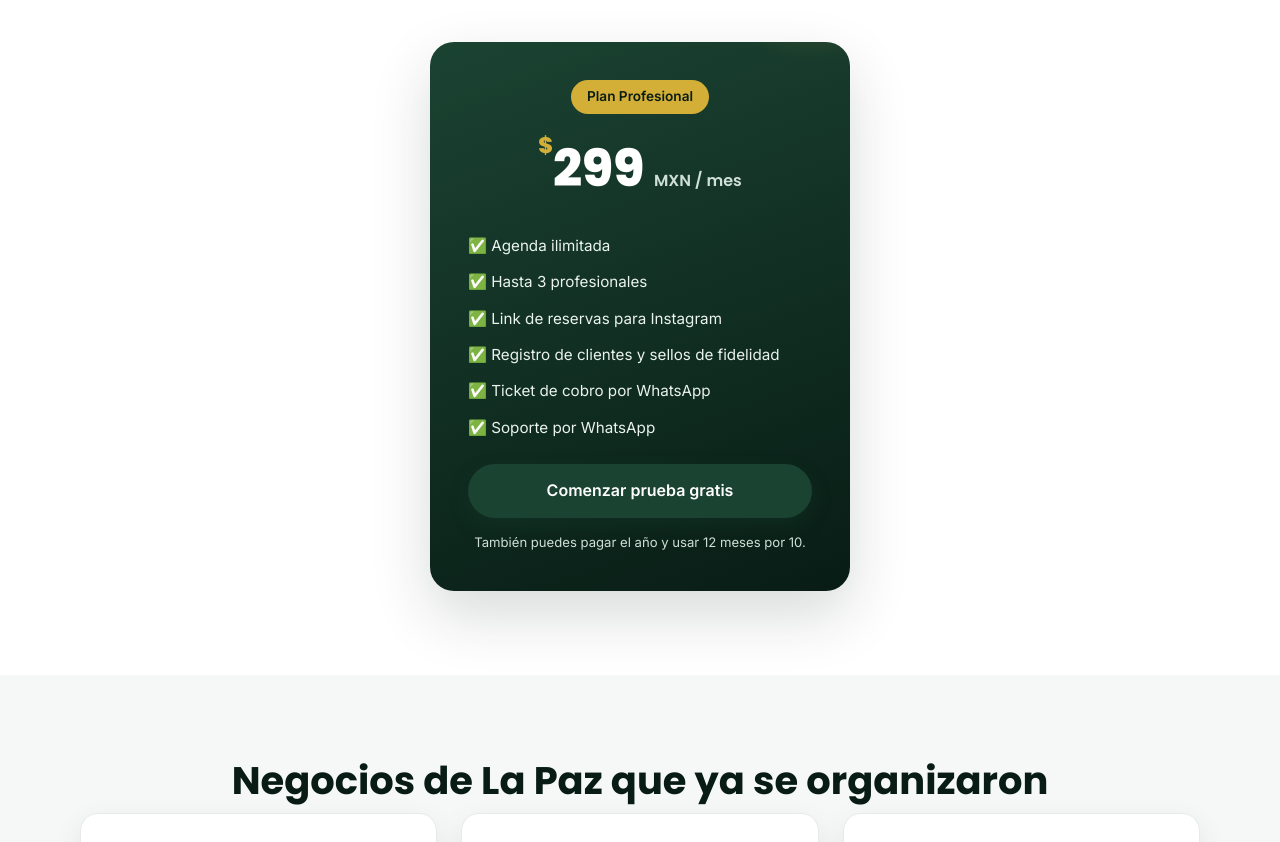
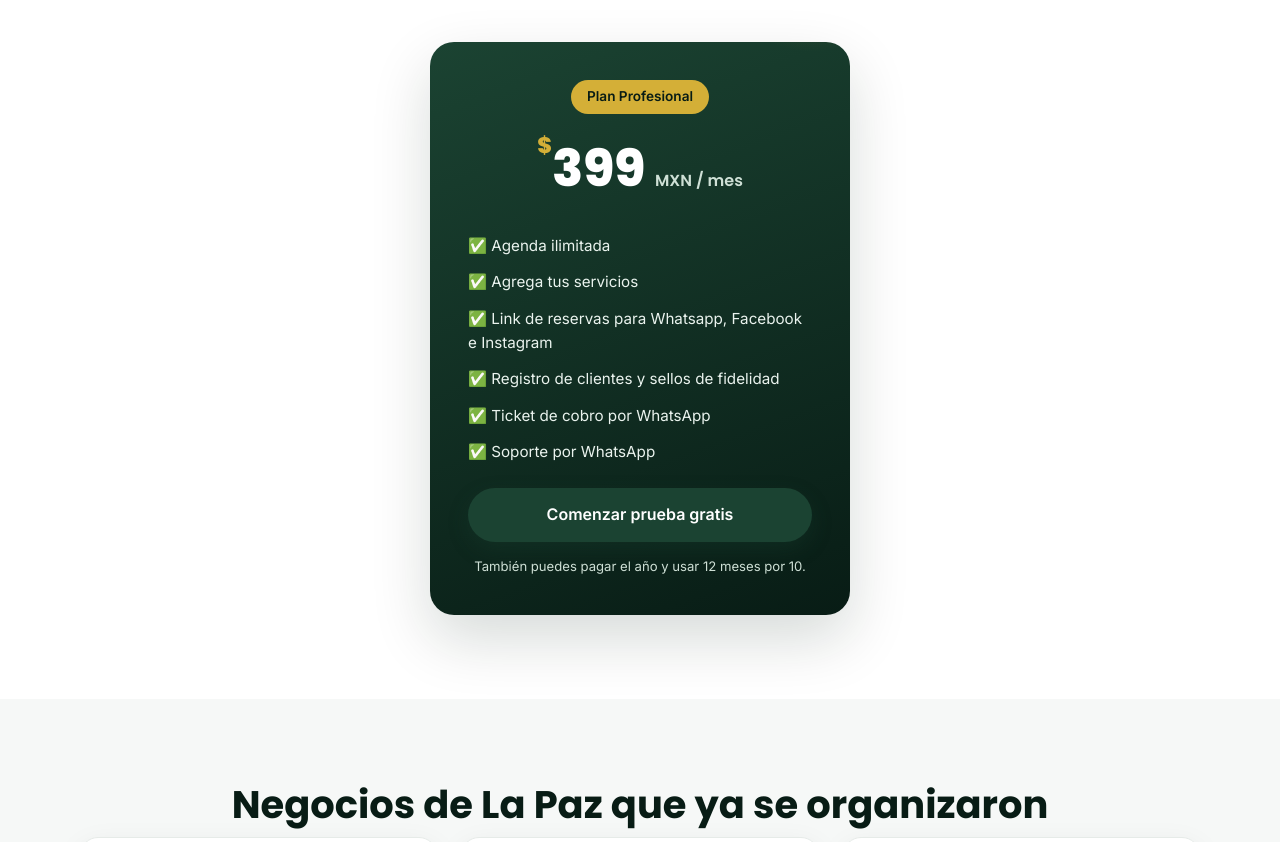
Before and after one commit to studioweblapaz/agendacita, a plain HTML site: page index.html in a window 1280 px wide. Shown: the part 2000-2842 px from the top of the page. Drawn offline with Linux system fonts and the light colour scheme.

Commit message:
Update index.html

```diff
--- a/index.html
+++ b/index.html
@@ -194,9 +194,9 @@
       <p class="section-sub reveal">Empieza gratis 14 días. Sin tarjeta, sin cobros automáticos.</p>
       <div class="price-card reveal">
         <span class="price-tag">Plan Profesional</span>
-        <div class="price-amount"><sup>$</sup>299 <span>MXN / mes</span></div>
+        <div class="price-amount"><sup>$</sup>399 <span>MXN / mes</span></div>
         <ul class="price-list">
-          <li>✅ Agenda ilimitada</li><li>✅ Hasta 3 profesionales</li><li>✅ Link de reservas para Instagram</li>
+          <li>✅ Agenda ilimitada</li><li>✅ Agrega tus servicios</li><li>✅ Link de reservas para Whatsapp, Facebook e Instagram</li>
           <li>✅ Registro de clientes y sellos de fidelidad</li><li>✅ Ticket de cobro por WhatsApp</li><li>✅ Soporte por WhatsApp</li>
         </ul>
         <a href="#" class="btn btn-primary btn-block" id="startBtn">Comenzar prueba gratis</a>
```
